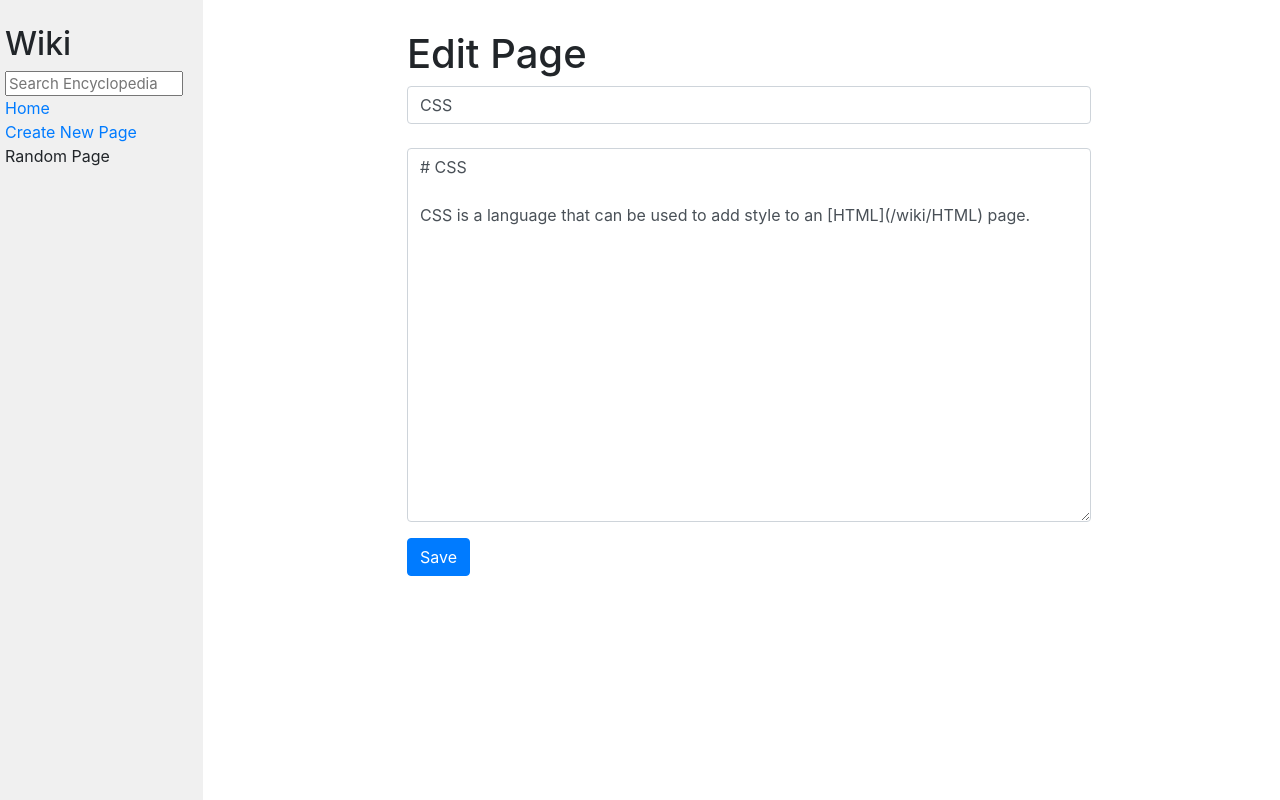
After one commit to KaungMinSett/wiki, a Django app: page /edit/CSS in a window 1280 px wide. The commit adds this page. Run offline with Django 3.2, Linux system fonts and the light colour scheme; some libraries are stand-ins or nearby versions.

Commit message:
Edit page finished

```diff
--- /dev/null
+++ b/encyclopedia/templates/encyclopedia/edit_page.html
@@ -0,0 +1,33 @@
+{% extends "encyclopedia/layout.html" %}
+
+{% block title %}
+    Encyclopedia
+{% endblock %}
+
+{% block body %}
+
+<div class="container">
+    <div class="row">
+      <div class="col-md-8 offset-md-2">
+        <h1>Edit Page</h1>
+        <form action="{% url 'wiki:edit_page' title=title %}" method="post">
+          {% csrf_token %}
+          <div class="form-group">
+            <input class="form-control" type="text" name="title" placeholder="Title" value="{{ title }}">
+            <br>
+            <textarea class="form-control" name="content" placeholder="Content" rows="15">{{ content|safe }}</textarea>
+
+          </div>
+
+
+          <div class="form-group row">
+            <div class="col-sm-10">
+            <button class="btn btn-primary" type="submit">Save</button>
+            </div>
+         </div>
+        </form>
+      </div>
+    </div>
+  </div>
+
+{% endblock %}
--- a/encyclopedia/templates/encyclopedia/entry.html
+++ b/encyclopedia/templates/encyclopedia/entry.html
@@ -9,5 +9,6 @@
     <p>
          {{ content|safe }}
     </p>
+    <a href="{% url 'wiki:edit_page' title=title %}">Edit</a>
 
 {% endblock %}
--- a/encyclopedia/urls.py
+++ b/encyclopedia/urls.py
@@ -7,6 +7,7 @@ urlpatterns = [
     path("", views.index, name="index"),
     path("wiki/<str:title>", views.show_entry, name="entry"),
     path("search/", views.search, name="search"),
-    path("create/", views.create_page, name="create_page")
+    path("create/", views.create_page, name="create_page"),
+    path("edit/<str:title>", views.edit_page, name="edit_page")
 
 ]
--- a/encyclopedia/views.py
+++ b/encyclopedia/views.py
@@ -1,8 +1,8 @@
 from django.shortcuts import render
 
 from . import util
-import markdown2
 
+from django.core.files.storage import default_storage
 def index(request):
     return render(request, "encyclopedia/index.html", {
         "entries": util.list_entries(),
@@ -17,23 +17,24 @@ def show_entry(request, title):
         })
     else:
         return render(request, "encyclopedia/entry.html", {
-        'content': util.covert_to_html(title)
+        'content': util.covert_to_html(title),
+        'title': title
 
     })
 
 def search(request):
-    entries =[]
+    entries =[] # list to store the search results
     if request.method == 'POST':
 
-        q = request.POST.get('q')
-        if util.get_entry(q) == None:
-            for entry in util.list_entries():
-                content = util.covert_to_html(entry)
-                if q in content:
+        q = request.POST.get('q') # get the search query
+        if util.get_entry(q) == None:  # if no such title exists then search for the query in the content
+            for entry in util.list_entries(): # loop through all the entries
+                content = util.covert_to_html(entry) # convert the entry to html
+                if q in content: # if query is in the content then append the entry to the search result list
                     entries.append(entry)
-            return render(request, "encyclopedia/search_result.html", {"entries": entries})
+            return render(request, "encyclopedia/search_result.html", {"entries": entries}) # pass search result list to template
         else:
-            return render(request, "encyclopedia/entry.html", {
+            return render(request, "encyclopedia/entry.html", { # if title exists then return the entry
             'content': util.covert_to_html(q)
 
     })
@@ -45,14 +46,35 @@ def create_page(request):
     if request.method == 'POST':
         title = request.POST.get('title')
         content = request.POST.get('content')
-        if util.get_entry(title) == None:
+        if util.get_entry(title) == None: # not such title exists then save the entry
             util.save_entry(title, content)
             return render(request, "encyclopedia/entry.html", {
             'content': util.covert_to_html(title)
         })
         else:
-            return render(request, "encyclopedia/new_page.html",{
+            return render(request, "encyclopedia/new_page.html",{ #if title exists then return error message
                 "message": "Title already exists, Please change the title."
             })
     else:
         return render(request, "encyclopedia/new_page.html")
+
+def edit_page(request, title):
+    if request.method == 'POST':
+        content = request.POST.get('content')
+        title = request.POST.get('title')
+        util.save_entry(title, content)
+
+        return render(request, "encyclopedia/entry.html", {
+            'content': util.covert_to_html(title),
+            'title': title
+        })
+    else:
+         f = default_storage.open(f"entries/{title}.md")
+         f = f.read().decode("utf-8")
+
+         return render(request, "encyclopedia/edit_page.html", {
+
+            'content': f,
+            'title': title
+
+        })
```
Also changed, not shown: entries/Kms.md (+8 -2 lines).
